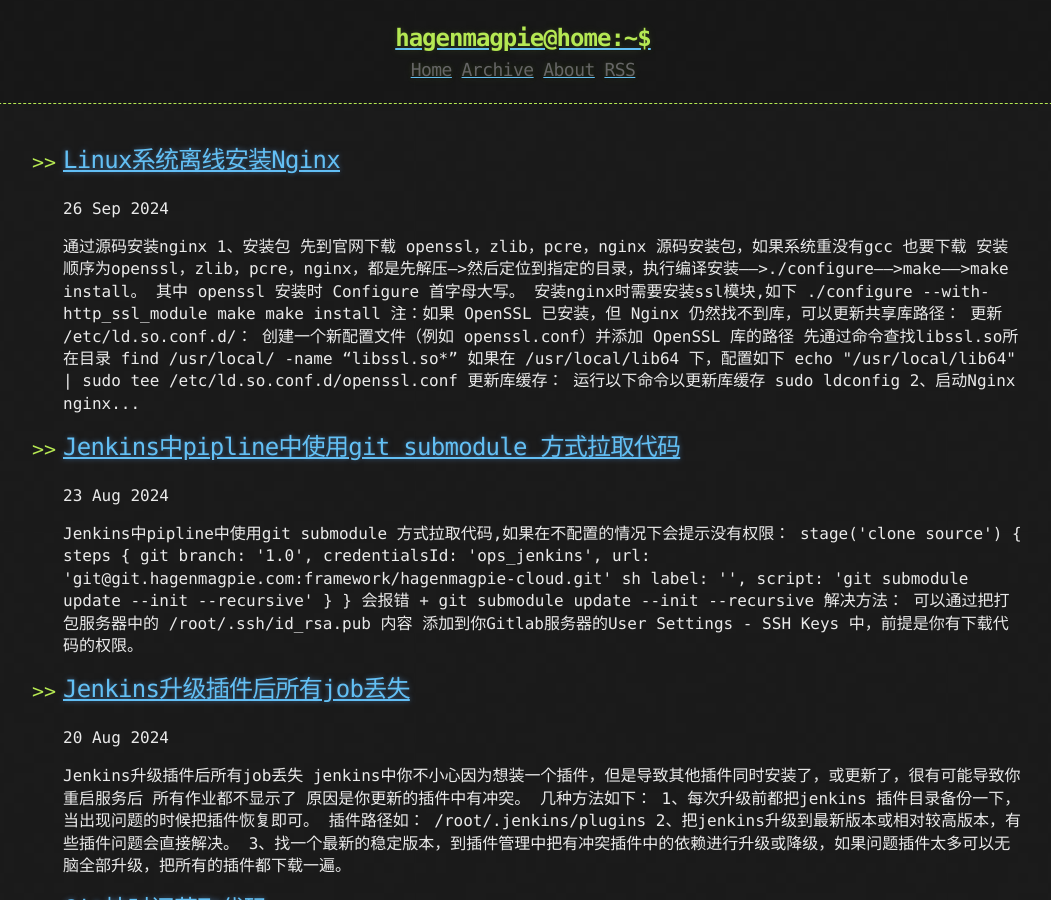
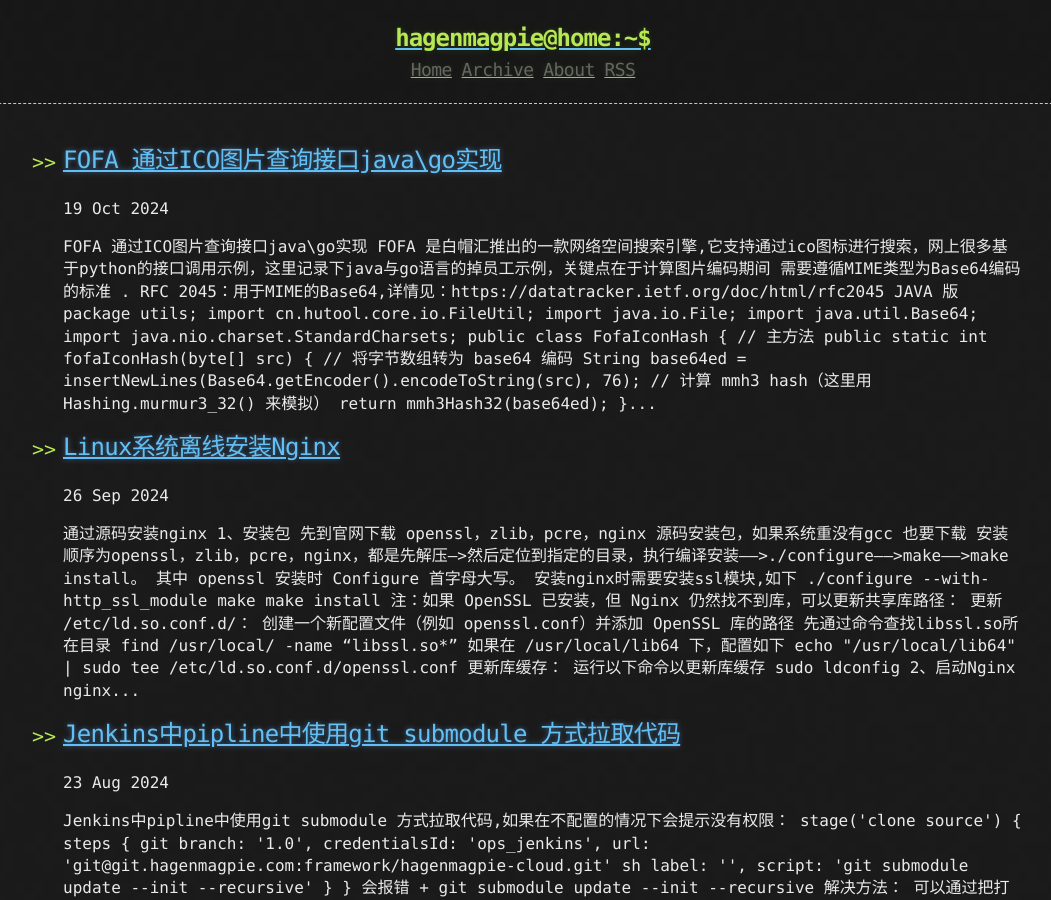
Before and after one commit to Hagenmagpie/hagenmagpie.github.io, a Jekyll site: the page built from index.html, in a window 1280 px wide and 900 px high. Shown: the whole window, without its empty margins (117-1168 px from the left). Built offline with Jekyll 4.4.1, drawn with Linux system fonts in a browser that asks for light colours; the list of posts is cut into pages by our own code.

Commit message:
fofa ico search

````diff
--- /dev/null
+++ b/_posts/2024-10-19-fofa-ico-search.md
@@ -0,0 +1,82 @@
+---
+title: FOFA 通过ICO图片查询接口java\go实现
+---
+
+# FOFA 通过ICO图片查询接口java\go实现
+
+FOFA 是白帽汇推出的一款网络空间搜索引擎,它支持通过ico图标进行搜索，网上很多基于python的接口调用示例，这里记录下java与go语言的掉员工示例，关键点在于计算图片编码期间 需要遵循MIME类型为Base64编码的标准 .
+
+RFC 2045：用于MIME的Base64,详情见：https://datatracker.ietf.org/doc/html/rfc2045
+
+## JAVA 版
+
+```
+package utils;
+
+import cn.hutool.core.io.FileUtil;
+import java.io.File;
+import java.util.Base64;
+import java.nio.charset.StandardCharsets;
+
+public class FofaIconHash {
+
+    // 主方法
+    public static int fofaIconHash(byte[] src) {
+        // 将字节数组转为 base64 编码
+        String base64ed = insertNewLines(Base64.getEncoder().encodeToString(src), 76);
+        // 计算 mmh3 hash（这里用 Hashing.murmur3_32() 来模拟）
+        return mmh3Hash32(base64ed);
+    }
+
+    // 用于将 Base64 编码后的字符串按每 n 个字符插入换行符
+    public static String insertNewLines(String s, int n) {
+        StringBuilder result = new StringBuilder();
+        for (int i = 0; i < s.length(); i += n) {
+            int end = Math.min(i + n, s.length());
+            result.append(s, i, end).append("\n");
+        }
+        return result.toString();
+    }
+
+    // 模拟 mmh3 Hash 的计算
+    public static int mmh3Hash32(String input) {
+        // 使用 Guava 库的 murmur3_32 来进行哈希计算
+        return com.google.common.hash.Hashing.murmur3_32().hashString(input, StandardCharsets.UTF_8).asInt();
+    }
+
+    // 测试用例
+    public static void main(String[] args) {
+        String filePath="/opt/logo.ico";
+        // 读取文件为字节数组
+        byte[] fileBytes = FileUtil.readBytes(new File(filePath));
+        int hashValue = fofaIconHash(fileBytes);
+        System.out.println("Fofa Icon Hash: " + hashValue);
+    }
+}
+
+
+```
+
+## GO 版
+
+```
+
+func FofaIconHash(src []byte) int32 {
+    // 遵循 MIME 类型 Base64 编码的标准 base64 encode 后做 mmh3 hash，与 fofa 保持一致
+    base64ed := insertNewLines(base64.StdEncoding.EncodeToString(src), 76)
+    return int32(mmh3.Hash32([]byte(base64ed)))
+}
+
+func insertNewLines(s string, n int) string {
+    var result []string
+    for i := 0; i < len(s); i += n {
+        end := i + n
+        if end > len(s) {
+            end = len(s)
+        }
+        result = append(result, s[i:end])
+    }
+    return strings.Join(result, "\n") + "\n"
+}
+
+```
````
Also changed, not shown: _posts/2024-09-26-linux-install-nginx.md (+10 -2 lines).
